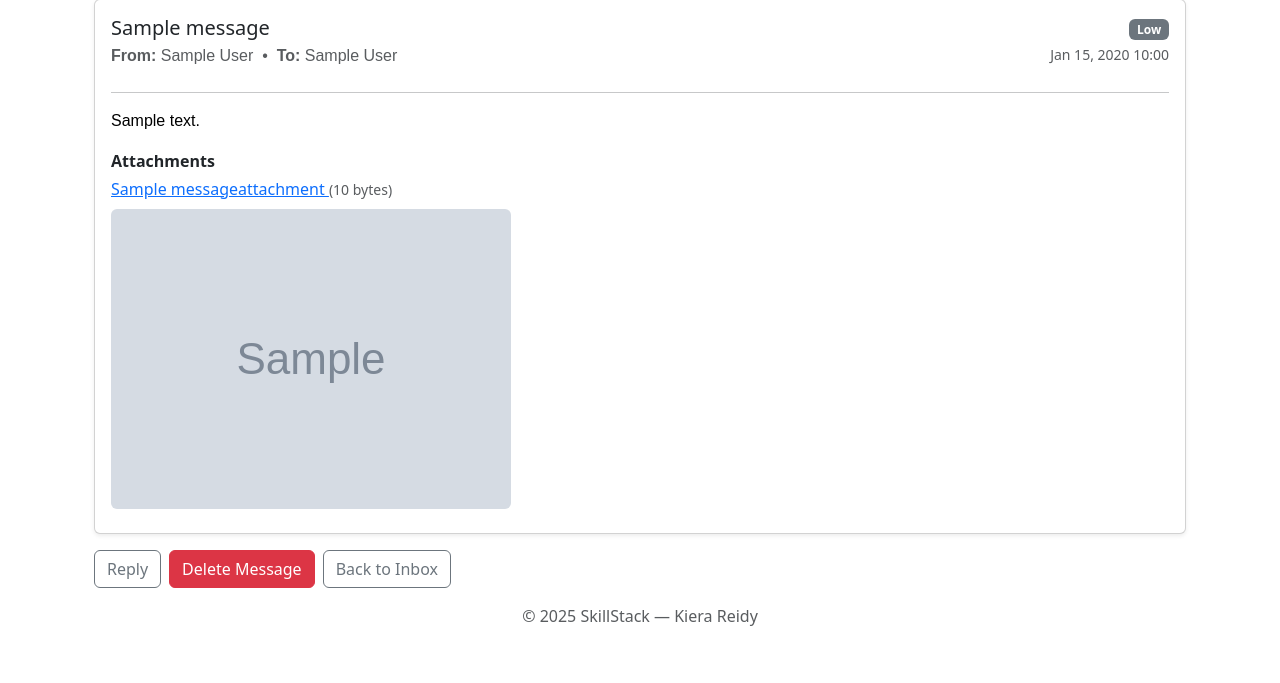
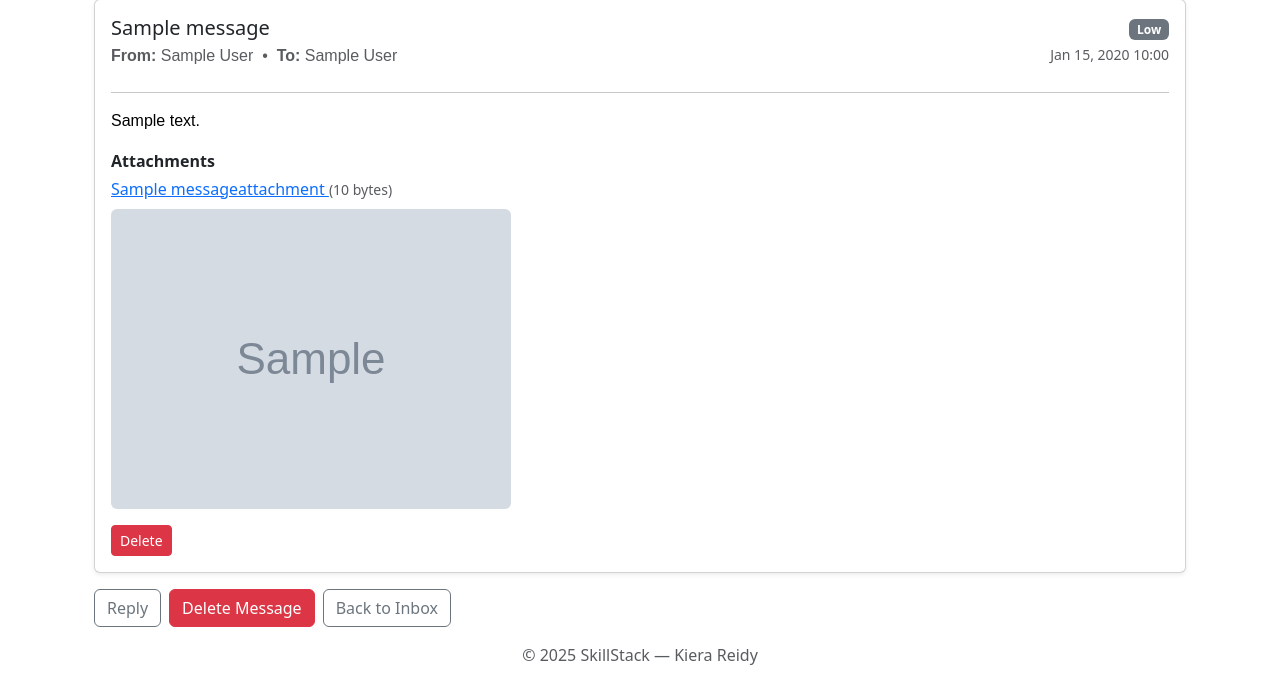
Before and after one commit to KeeLouise/skillstack, a Django app: page /messaging/1/ in a window 1280 px wide. Shown: the part 449-1132 px from the top of the page. Before the commit the page ends 1075 px from the top, so only its background shows below. Run offline with Django 5.2, Linux system fonts and the light colour scheme; a user stored in the database is signed in; tables that the repository leaves empty hold one stand-in row (values such as "Sample post"); grey boxes marked "Sample" are stand-in pictures; parts of the project's set-up code (start-up, migrations or seed data) failed here and were passed over; some web fonts are replaced.

Commit message:
Updated message deletion on thread view. KR 11/08/2025

```diff
--- a/skillstack/messaging/views.py
+++ b/skillstack/messaging/views.py
@@ -383,8 +383,8 @@ def delete_message(request, pk):
         Message,
         Q(pk=pk) & (Q(sender=request.user) | Q(recipient=request.user))
     )
+    convo_id = message.conversation_id
 
-    # Mark as deleted for this user - KR 10/08/2025
     changed = False
     if hasattr(message, 'deleted_by_sender') and request.user == message.sender and not message.deleted_by_sender:
         message.deleted_by_sender = True
@@ -393,13 +393,17 @@ def delete_message(request, pk):
         message.deleted_by_recipient = True
         changed = True
 
-    # If both deleted, remove permanently - KR 10/08/2025
+    # If both deleted, remove permanently - KR 11/08/2025
     if getattr(message, 'deleted_by_sender', False) and getattr(message, 'deleted_by_recipient', False):
         message.delete()
         messages.success(request, "Message removed.")
+        if convo_id:
+            return redirect('conversation_detail', pk=convo_id)
         return redirect('messages')
 
     if changed:
         message.save(update_fields=['deleted_by_sender', 'deleted_by_recipient'])
     messages.success(request, "Message deleted for you.")
+    if convo_id:
+        return redirect('conversation_detail', pk=convo_id)
     return redirect('messages')
--- a/skillstack/templates/messaging/message_detail.html
+++ b/skillstack/templates/messaging/message_detail.html
@@ -76,6 +76,17 @@
               </ul>
             </div>
           {% endif %}
+          <div class="mt-3 d-flex gap-2">
+            {% if m.sender == user or m.recipient == user %}
+              <form method="POST" action="{% url 'delete_message' m.pk %}" class="d-inline">
+                {% csrf_token %}
+                <button type="submit" class="btn btn-sm btn-danger"
+                        onclick="return confirm('Delete this message for you?');">
+                  Delete
+                </button>
+              </form>
+            {% endif %}
+          </div>
         </div>
       </div>
     {% endfor %}
```
